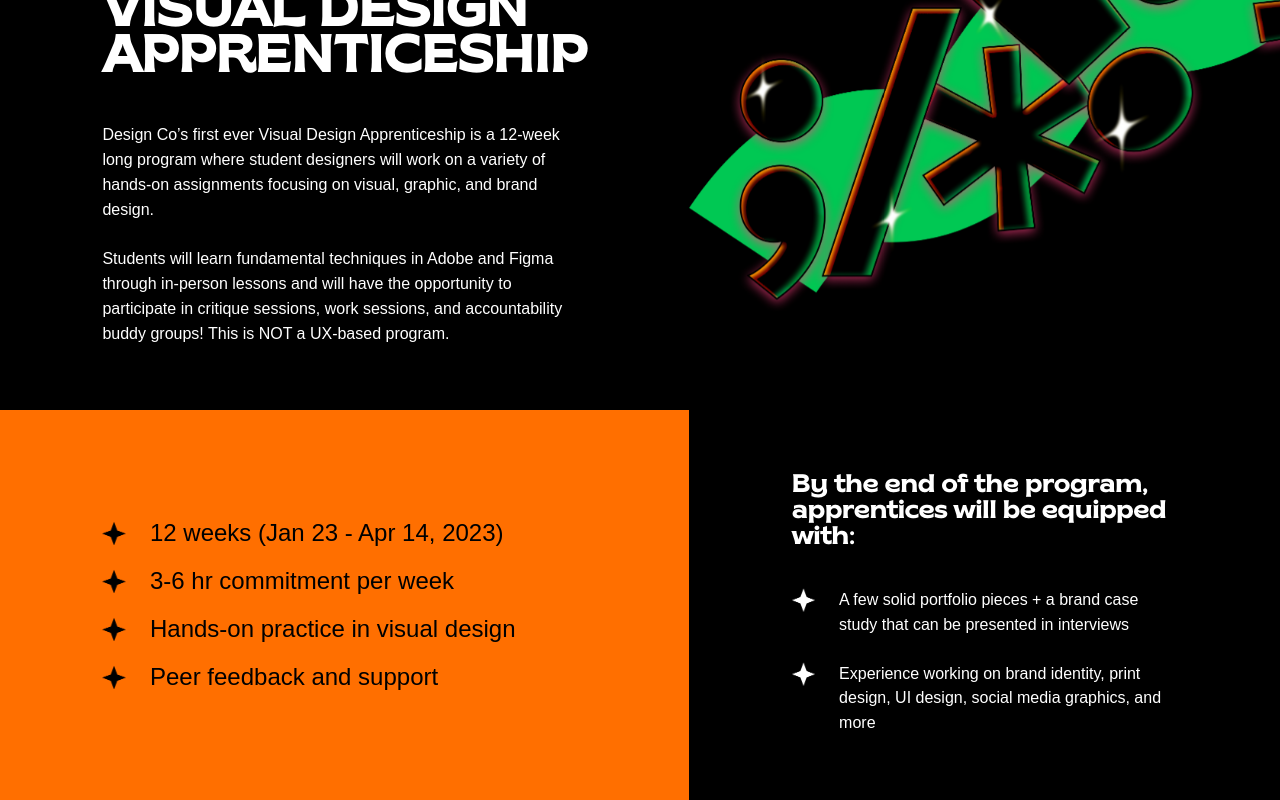
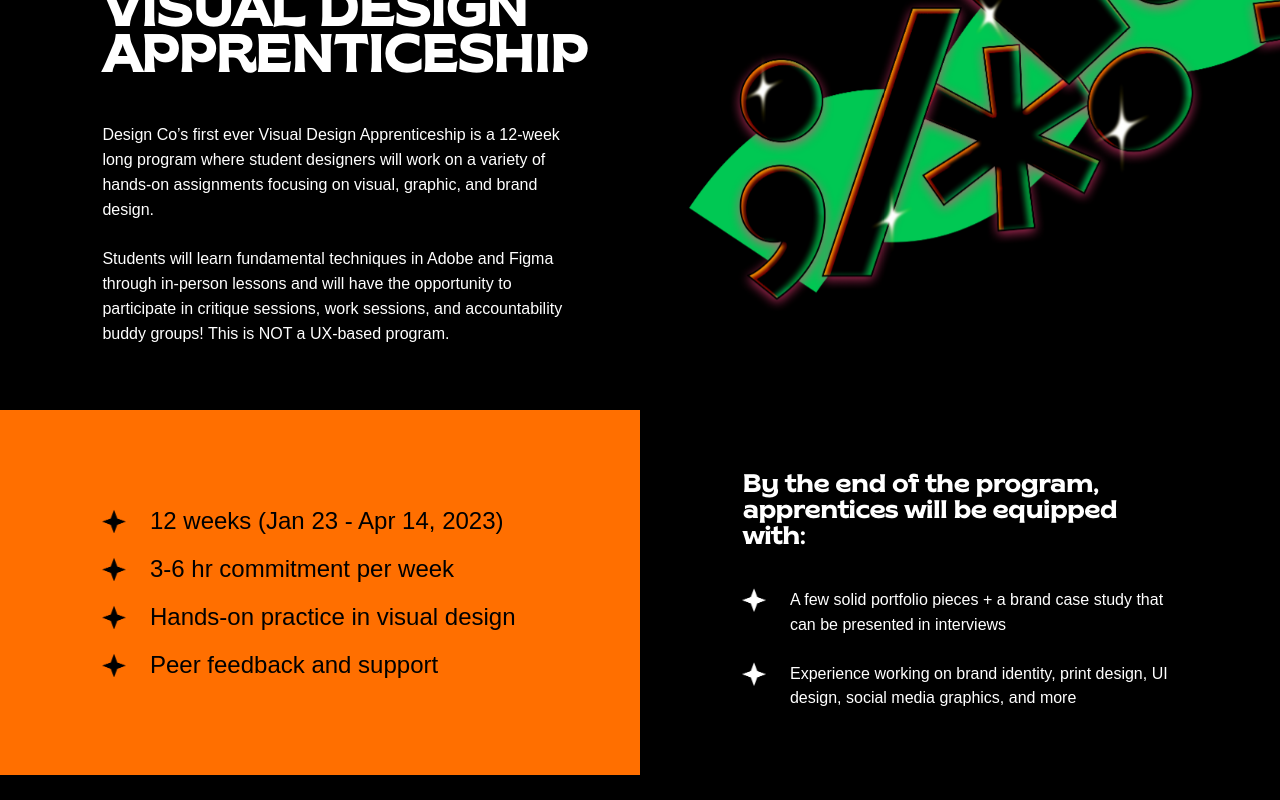
Before and after one commit to ucsddesignco/vda23, a React (Create React App) app: page / in a window 1280 px wide. Shown: the part 393-1193 px from the top of the page. After the commit the page ends 1168 px from the top, so only its background shows below. Built offline with nearby package versions, Linux system fonts and the light colour scheme.

Commit message:
Fix div spacing

```diff
--- a/src/components/landing/index.js
+++ b/src/components/landing/index.js
@@ -82,6 +82,10 @@ function Landing() {
                 <img className='green-blob' src={Green}/>
             </div>
 
+        </div>
+
+        <div className='grid-container2'>
+
             <div className='grid-child-orange2'>
                 {messagesArray.map((message) => (
                     <div className='response-container'>
```
